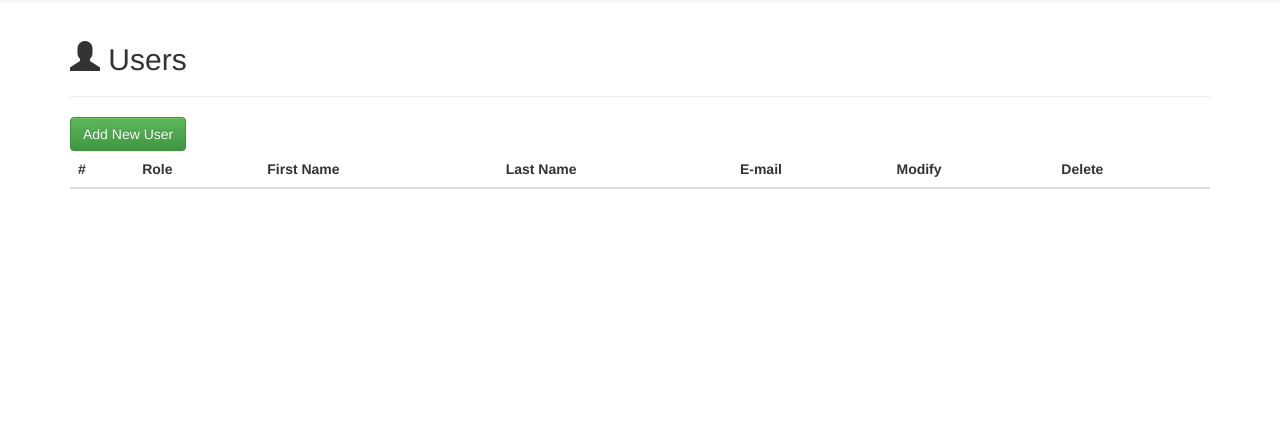
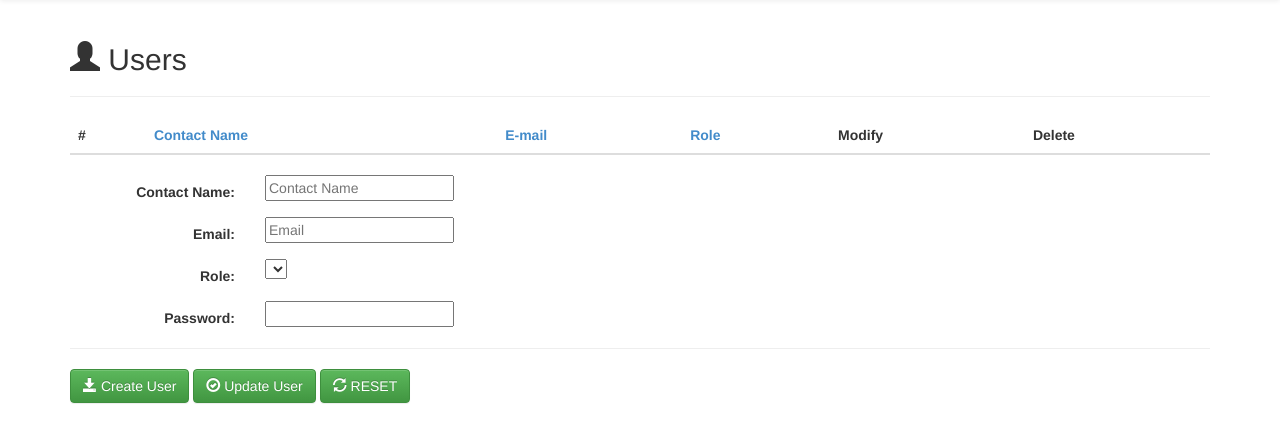
Before and after one commit to PythoO/Contest, a Flask app: page /admin/users in a window 1280 px wide. Shown: the part 51-494 px from the top of the page. Run offline with Flask 2, Linux system fonts and the light colour scheme; lists and menus that the app fills with data are empty; parts of the project's set-up code (start-up, migrations or seed data) failed here and were passed over; some libraries are stand-ins or nearby versions.

Commit message:
Add rest for all models. Add token for each request (API + frontend). Add AngularJS Table sort for User and Role.

```diff
--- a/app.py
+++ b/app.py
@@ -35,6 +35,7 @@ def get_token():
             user.token = token
             user.token_expiration = time.time() + 600
             db.session.commit()
+            session['logged_in'] = token
             return token
     except ValueError as e:
         app.logger.debug(e.message)
@@ -114,7 +115,6 @@ class Social(db.Model):
 db.create_all()
 # Create the Flask-Restless API manager.
 manager = flask.ext.restless.APIManager(app, flask_sqlalchemy_db=db)
-
 """
 role = Role('ROLE_ADMIN')
 user = User('Franck Lebrun', 'flebrun@toto.com', 1, 'bibi')
@@ -122,7 +122,6 @@ db.session.add(role)
 db.session.add(user)
 db.session.commit()
 """
-
 manager.create_api(Role, methods=['GET', 'POST', 'DELETE', 'PUT'], preprocessors={
     'GET_SINGLE': [check_token],
     'GET_MANY': [check_token],
@@ -130,7 +129,38 @@ manager.create_api(Role, methods=['GET', 'POST', 'DELETE', 'PUT'], preprocessors
     'DELETE': [check_token],
     'PUT_SINGLE': [check_token]
 })
-manager.create_api(User, methods=['GET', 'POST', 'DELETE'], exclude_columns=['password'])
+
+manager.create_api(User, methods=['GET', 'POST', 'DELETE', 'PUT'], exclude_columns=['password'], preprocessors={
+    'GET_SINGLE': [check_token],
+    'GET_MANY': [check_token],
+    'POST': [check_token],
+    'DELETE': [check_token],
+    'PUT_SINGLE': [check_token]
+})
+
+manager.create_api(Contest, methods=['GET', 'POST', 'DELETE', 'PUT'], exclude_columns=['password'], preprocessors={
+    'GET_SINGLE': [check_token],
+    'GET_MANY': [check_token],
+    'POST': [check_token],
+    'DELETE': [check_token],
+    'PUT_SINGLE': [check_token]
+})
+
+manager.create_api(MailCampaign, methods=['GET', 'POST', 'DELETE', 'PUT'], exclude_columns=['password'], preprocessors={
+    'GET_SINGLE': [check_token],
+    'GET_MANY': [check_token],
+    'POST': [check_token],
+    'DELETE': [check_token],
+    'PUT_SINGLE': [check_token]
+})
+
+manager.create_api(Social, methods=['GET', 'POST', 'DELETE', 'PUT'], exclude_columns=['password'], preprocessors={
+    'GET_SINGLE': [check_token],
+    'GET_MANY': [check_token],
+    'POST': [check_token],
+    'DELETE': [check_token],
+    'PUT_SINGLE': [check_token]
+})
 
 
 @app.route("/token", methods=['POST'])
@@ -143,14 +173,29 @@ def api_token():
         return jsonify(token=token)
 
 
-@app.route("/login_check", methods=['POST'])
+@app.route("/login")
+def login():
+    return render_template("login.html")
+
+@app.route("/login/check", methods=['POST'])
 def login_check():
     token = get_token()
     if not token:
-        flash('Oups')
-        return render_template(url_for('login'))
+        return redirect(url_for('login'))
     else:
-        return render_template(url_for('users'))
+        return redirect(url_for('admin'))
+
+
+@app.route("/logout")
+def logout():
+    session.pop('logged_in', None)
+    flash('You were logged out.')
+    return redirect(url_for('login'))
+
+
+@app.route("/admin/dashboard")
+def admin():
+    return render_template("admin/admin.html")
 
 
 @app.route('/admin/users')
--- a/templates/admin/user/users.html
+++ b/templates/admin/user/users.html
@@ -5,89 +5,171 @@
 {% block body %}
 <h2><span class="glyphicon glyphicon-user"></span> Users</h2>
 <hr>
-<div>
-    <a href="{{url_for('users')}}" class="btn btn-success">Add New User</a>
-    {% block user_form %}{% endblock %}
-</div>
-{% if not user %}
-<div class="table-responsive">
+
+<div ng-app="" ng-controller="userController">
     <table class="table table-striped" id="users-tbl">
         <thead>
         <tr>
             <th>#</th>
-            <th>Role</th>
-            <th>First Name</th>
-            <th>Last Name</th>
-            <th>E-mail</th>
+            <th><a href="" ng-click="predicate = 'contact_name'; reverse=!reverse">Contact Name</a></th>
+            <th><a href="" ng-click="predicate = 'email'; reverse=!reverse">E-mail</a></th>
+            <th><a href="" ng-click="predicate = 'role_id'; reverse=!reverse">Role</a></th>
             <th>Modify</th>
             <th>Delete</th>
         </tr>
         </thead>
         <tbody>
-        {% for user in users %}
-        <tr>
+        <tr ng-repeat="user in users | orderBy:predicate:reverse">
+            {% raw %}
             <td>{{ user.id }}</td>
+            <td>{{ user.contact_name }}</td>
+            <td>{{ user.email }}</td>
             <td>{{ user.role.name }}</td>
-            <td>{{ user.first_name}}</td>
-            <td>{{ user.last_name}}</td>
-            <td>{{ user.email}}</td>
-            <td><a href="{{url_for('users', user_id=user.id)}}" class="btn btn-primary">Modify</a></td>
+            {% endraw %}
             <td>
-                <form role="form" action="{{url_for('user', user_id=user.id)}}" method="post" class="delete_form">
-                    <button type="submit" class="btn btn-warning" onclick="confirm('Are you sure !!!');">Delete</button>
-                </form>
-
+                <button class="btn btn-primary" ng-click="editUser($index)">
+                    <span class="glyphicon glyphicon-pencil"></span>  Edit
+                </button>
+            </td>
+            <td>
+                <button class="btn btn-warning" ng-click="deleteUser(user.id, $index)">
+                    <span class="glyphicon glyphicon-pencil"></span>  Delete
+                </button>
             </td>
         </tr>
-        {% endfor %}
         </tbody>
         <tfoot></tfoot>
     </table>
+    <form class="form-horizontal">
+        <input type="hidden" ng-model="id">
+        <div class="form-group">
+            <label class="col-sm-2 control-label">Contact Name:</label>
+            <div class="col-sm-10">
+                <input type="text" ng-model="contact_name" placeholder="Contact Name">
+            </div>
+        </div>
+        <div class="form-group">
+            <label class="col-sm-2 control-label">Email:</label>
+            <div class="col-sm-10">
+                <input type="email" ng-model="email" placeholder="Email">
+            </div>
+        </div>
+        <div class="form-group">
+            <label class="col-sm-2 control-label">Role:</label>
+            <div class="col-sm-10">
+                <select ng-model="role_id" ng-options="role.id as role.name for role in roles">
+                </select>
+            </div>
+        </div>
+        <div class="form-group">
+            <label class="col-sm-2 control-label">Password:</label>
+            <div class="col-sm-10">
+                <input type="password" ng-model="password">
+            </div>
+        </div>
+    </form>
+    <hr>
+    <button class="btn btn-success" ng-click="createUser()">
+        <span class="glyphicon glyphicon-save"></span> Create User
+    </button>
+    <button class="btn btn-success" ng-click="updateUser()">
+        <span class="glyphicon glyphicon-ok-circle"></span> Update User
+    </button>
+    <button class="btn btn-success" ng-click="reset()">
+        <span class="glyphicon glyphicon-refresh"></span> RESET
+    </button>
+
 </div>
-{% endif %}
+
 {% endblock %}
 
 {% block javascript %}
 <script type="text/javascript">
-$(document).ready(function(){
-    $(".delete_form").submit(function( event ){
-        event.preventDefault();
-        var $form = $(this),
-        url =$form.attr("action");
+function userController($scope,$http) {
+    var url_user = '/api/user'
+    var token = '?token={{ session['logged_in'] }}'
+    var url_role = '/api/role'
 
-        $.ajax({
-            url: url,
-            type: 'DELETE',
-            success: function(result) {
-                // Do something with the result
-                window.location = '{{url_for('users')}}';
-            }
-        });
+    $scope.id = '';
+    $scope.contact_name = '';
+    $scope.email = '';
+    $scope.role_id = '';
+    $scope.password = '';
+    $http.get(url_user + token)
+    .success(function(data) {
+        $scope.users = data.objects;
+    });
+    $http.get(url_role + token)
+    .success(function(data) {
+        $scope.roles = data.objects;
     });
 
-    $( ".user_form" ).submit(function( event ){
-        event.preventDefault();
-        var $form = $(this),
-        data = {
-            'first_name': $form.find( "input[name='first_name']" ).val(),
-            'last_name': $form.find( "input[name='last_name']" ).val(),
-            'email': $form.find( "input[name='email']" ).val(),
-            'password': $form.find( "input[name='password']" ).val(),
-            'role': $form.find( "select[name='role']" ).val(),
-        },
-        url =$form.attr("action");
+    $scope.predicate = 'contact_name';
 
-        $.ajax({
-            url: url,
-            type: {%if user %}'PUT'{% else %}'POST'{% endif %},
-            data: data,
-            success: function(result) {
-                // Do something with the result
-                window.location = '{{url_for('users')}}';
-            }
+    $scope.editUser = function(id) {
+        if (id == 'new') {
+            $scope.contact_name = '';
+            $scope.email = '';
+            $scope.role_id = '';
+            $scope.password = '';
+            $scope.id='';
+        } else {
+            $scope.contact_name = $scope.users[id].contact_name;
+            $scope.email = $scope.users[id].email;
+            $scope.role_id = $scope.users[id].role_id;
+            $scope.id = $scope.users[id].id;
+        }
+    };
+
+    $scope.createUser = function() {
+        var data = {
+            contact_name: $scope.contact_name,
+            email: $scope.email,
+            password: $scope.password,
+            role_id: $scope.role_id,
+        };
+        $http.post(url_user + token, data)
+        .success(function(data, status, headers) {
+            $http.get(url_user+token)
+                        .success(function(data) {
+                        $scope.users = data.objects;
+                    });
         });
-    });
-});
+    };
 
+    $scope.updateUser = function() {
+        var data = {
+            contact_name: $scope.contact_name,
+            email: $scope.email,
+            password: $scope.password,
+            role_id: $scope.role_id,
+        };
+        $http.put(url_user + '/' + $scope.id + token, data)
+            .success(function(data, status, headers) {
+                    $http.get(url_user+token)
+                        .success(function(data) {
+                        $scope.users = data.objects;
+                    });
+            });
+    };
+
+    $scope.deleteUser = function(id, index) {
+        var r = confirm('Are you sure !!');
+        if (r == true) {
+            $http.delete(url_user + '/' + id + token)
+            .success(function(data, status, headers) {
+                $scope.users.splice(index, 1)
+            });
+        }
+    };
+
+    $scope.reset = function() {
+        $scope.contact_name = "";
+        $scope.email = "";
+        $scope.password = "";
+        $scope.role_id = "";
+    };
+    $scope.reset();
+}
 </script>
 {% endblock %}
--- a/templates/layout.html
+++ b/templates/layout.html
@@ -52,7 +52,7 @@
                 <ul class="nav navbar-nav navbar-right">
                     {% if session.get('logged_in') %}
                     <li><a href="{{ url_for('logout') }}">Log out</a></li>
-                    <li><a href="{{ url_for('dashboard') }}">Dashboard</a></li>
+                    <li><a href="{{ url_for('admin') }}">Dashboard</a></li>
                     {% else %}
                     <li><a href="{{ url_for('login') }}">Log in</a></li>
                     {% endif %}
--- a/templates/login.html
+++ b/templates/login.html
@@ -4,7 +4,7 @@
 
 {% block body %}
 <h2>Login</h2>
-        <form action="{{ url_for('login') }}" method="post">
+        <form action="{{ url_for('login_check') }}" method="post">
             <input type="text" name="email" placeholder="Email" autofocus="true" />
             <input type="password" name="password" placeholder="Password"/>
             <p><button type="submit">Submit</button>
```
Also changed, not shown: templates/admin/role/roles.html (+19 -15 lines).
